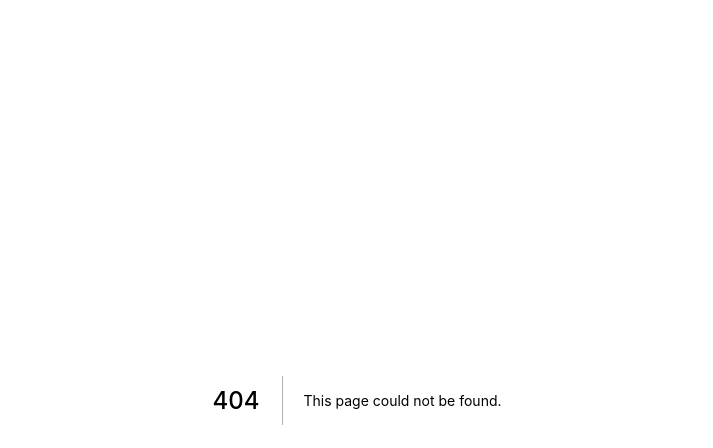
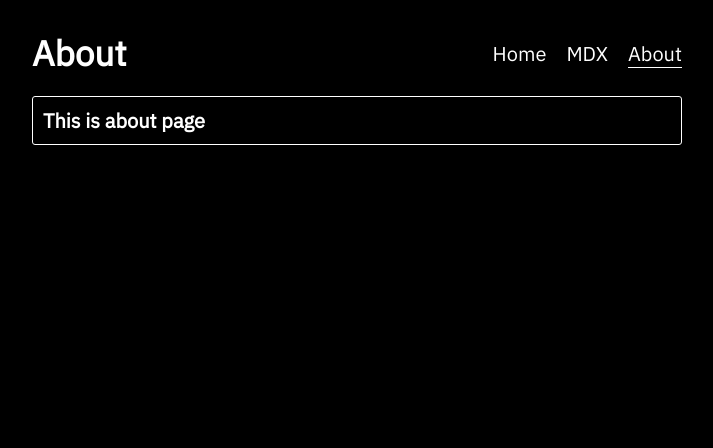
Before and after one commit to 26erika/example-next, a Next.js app: page /about in a window 1280 px wide. Before the commit this address had no page. Shown: the top 448 px of the page, without its empty margins (283-996 px from the left). Built offline with nearby package versions, Linux system fonts and the light colour scheme.

Commit message:
Se agrega seccion de about

```diff
--- a/components/Header.js
+++ b/components/Header.js
@@ -34,6 +34,12 @@ const Header = ({ children }) => {
         <li>
           <A href="/">Home</A>
         </li>
+        <li>
+          <A href="/mdx">MDX</A>
+        </li>
+        <li>
+          <A href="/about">About</A>
+        </li>
       </ul>
       <style jsx>{`
         header {
@@ -67,4 +73,5 @@ const Header = ({ children }) => {
   );
 };
 
+
 export default Header;
--- /dev/null
+++ b/pages/about.js
@@ -0,0 +1,19 @@
+import Layout from '../components/Layout';
+import Content from '../components/Content';
+import Header from '../components/Header';
+import Card from '../components/Card';
+
+
+
+const About = () => (
+
+      <Layout>
+        <Content>
+          <Header>About</Header>
+          <Card><h1>This is about page</h1></Card>
+        </Content>
+      </Layout>
+
+)
+
+export default About ;
```
Also changed, not shown: pages/mdx.mdx (+10 -1 lines).
